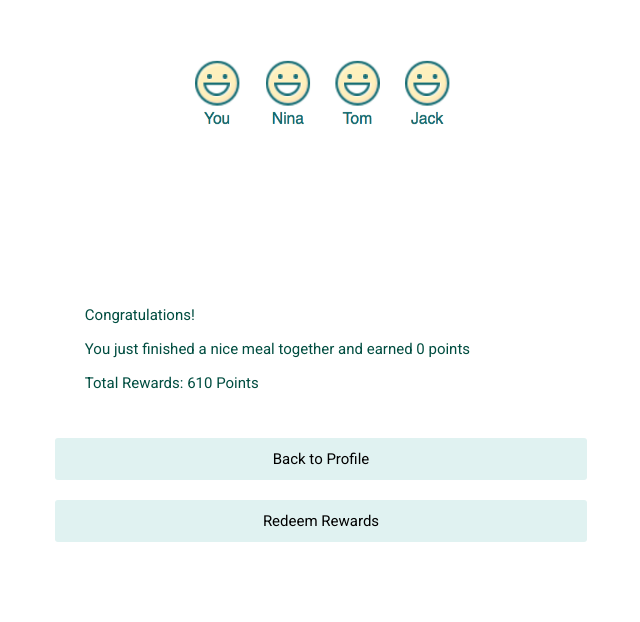
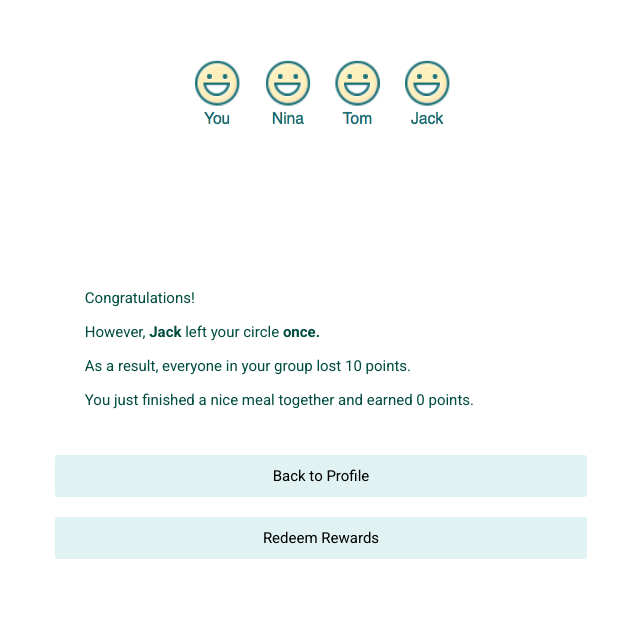
Before and after one commit to jgao2016/cs179_hw10, a plain HTML site: page game/group_finish.html in a window 1280 px wide. Shown: the part 141-763 px from the top of the page, without its empty margins (319-959 px from the left). Drawn offline with nearby package versions, Linux system fonts and the light colour scheme.

Commit message:
change game part

```diff
--- a/game/css/game.css
+++ b/game/css/game.css
@@ -46,6 +46,9 @@
     margin-bottom: 10px;
     margin-top: 10px;
 }
+.bold-text{
+    font-weight: bold;
+}
 .small-text{
     color:grey;
     margin-bottom: -8px;
--- a/game/group_finish.html
+++ b/game/group_finish.html
@@ -36,8 +36,13 @@
                 <div class="text">
                     <a class="text">
                             <p>Congratulations! </p>
+                            <p><a>However,</a>
+                                <a class="bold-text"> Jack</a>
+                                <a>left your circle</a>
+                                <a class="bold-text"> once.</a>
+                            </p>
+                            <p>As a result, everyone in your group lost 10 points.</p>
                             <p id="point"></p>
-                            <p>Total Rewards: 610 Points</p>
                     </a>
                 </div>
                 <a class="button auth-btn"  href="../profile.html" >Back to Profile</a>
--- a/game/js/group_finish.js
+++ b/game/js/group_finish.js
@@ -12,7 +12,7 @@ if (state.session.user==null){
     }
 
     if (document.getElementById("point") != null){
-        document.getElementById("point").innerHTML= `You just finished a nice meal together and earned ${state.session.user.meal_reward} points`;
+        document.getElementById("point").innerHTML= `You just finished a nice meal together and earned ${state.session.user.meal_reward} points.`;
     }
 }
 
```
Also changed, not shown: 1 other file.
